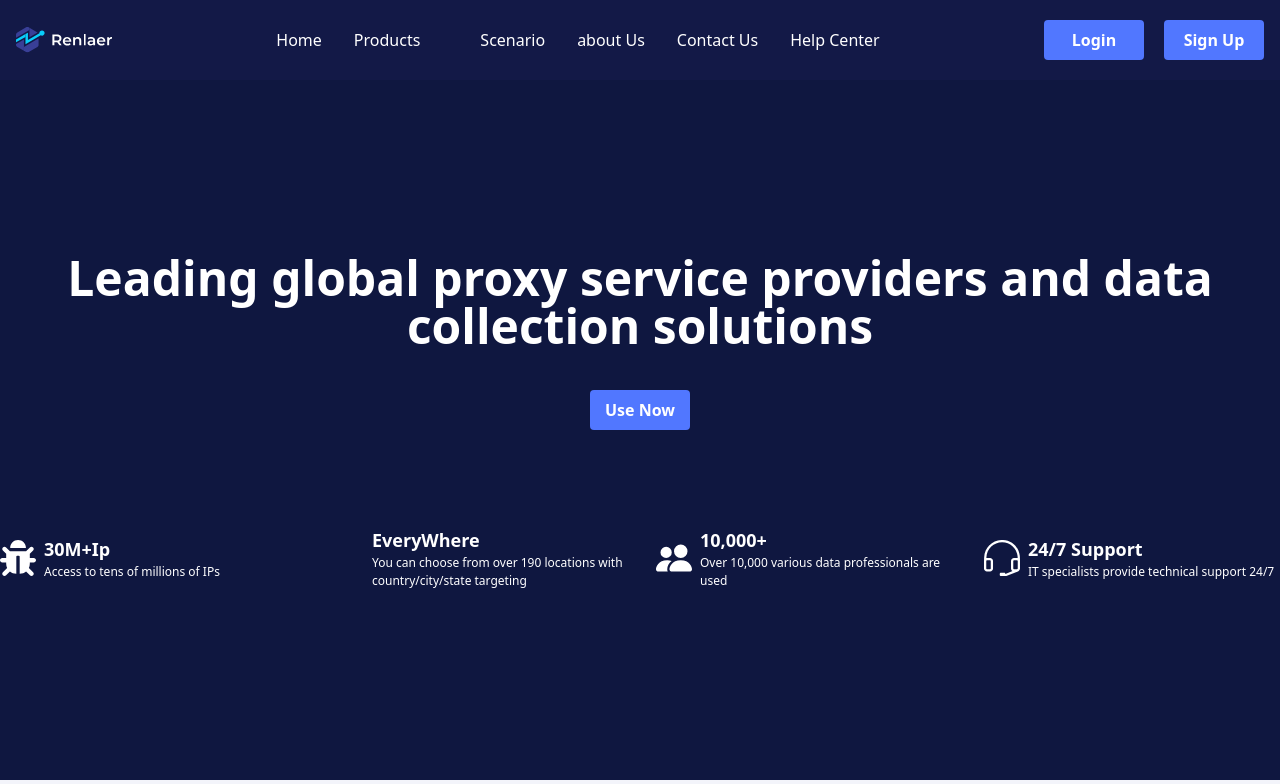
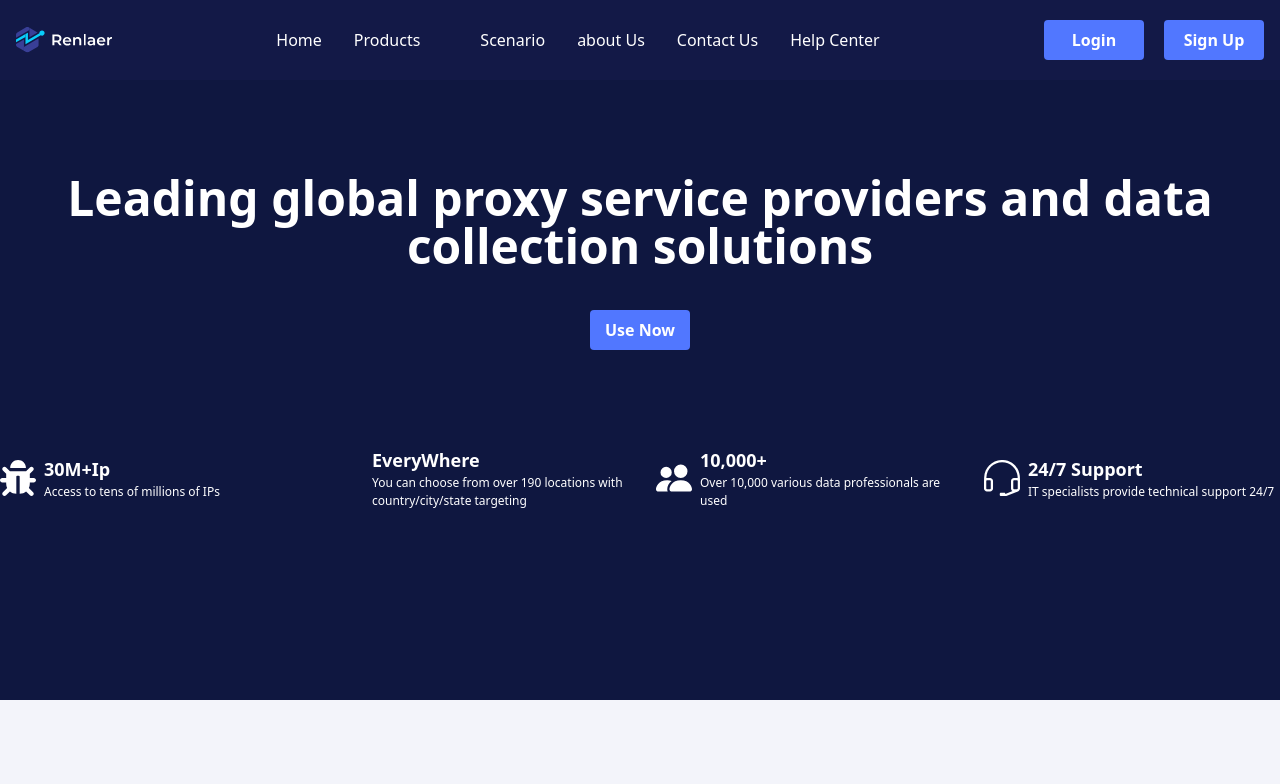
Before and after one commit to remontripura/renlaer-front-end, a React (Vite) app: page / in a window 1280 px wide. Shown: the top 784 px of the page. Built offline with nearby package versions, Linux system fonts and the light colour scheme; some icons are missing.

Commit message:
sticke navbar added

```diff
--- a/src/layouts/Main.jsx
+++ b/src/layouts/Main.jsx
@@ -1,16 +1,39 @@
 import { Outlet } from "react-router-dom";
 import Navbar from "../pages/shared/Navbar";
 import Footer from "../pages/shared/Footer";
-
+import { useEffect, useRef, useState } from "react";
 
 const Main = () => {
-    return (
-        <div>
-            <Navbar />
-            <Outlet />
-            <Footer />
-        </div>
-    );
+  let navRef = useRef();
+  let [navHeight,setNavHeight] = useState()
+  useEffect(() => {
+    // Log the height of the navRef element after it has been rendered
+    setNavHeight(navRef.current.offsetHeight);
+  }, [navRef]);
+
+  let [navScroll, setNavScroll] = useState(false);
+
+  useEffect(() => {
+    let oldScroll = 0;
+    window.addEventListener("scroll", () => {
+      window.pageYOffset > oldScroll ? setNavScroll(true) : setNavScroll(false);
+      oldScroll = window.pageYOffset;
+    });
+  }, []);
+  return (
+    <>
+      <div
+        ref={navRef}
+        className={`fixed z-30 top-0 w-full ${navScroll && "!top-[-300px]"} duration-500`}
+      >
+        <Navbar />
+      </div>
+      <div className={`mt-[${navHeight}px]`}>
+        <Outlet />
+      </div>
+      <Footer />
+    </>
+  );
 };
 
 export default Main;
```
